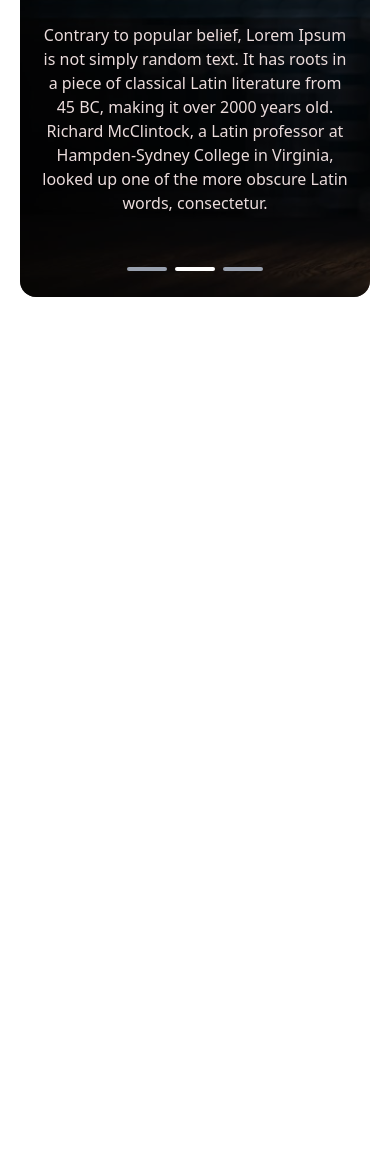
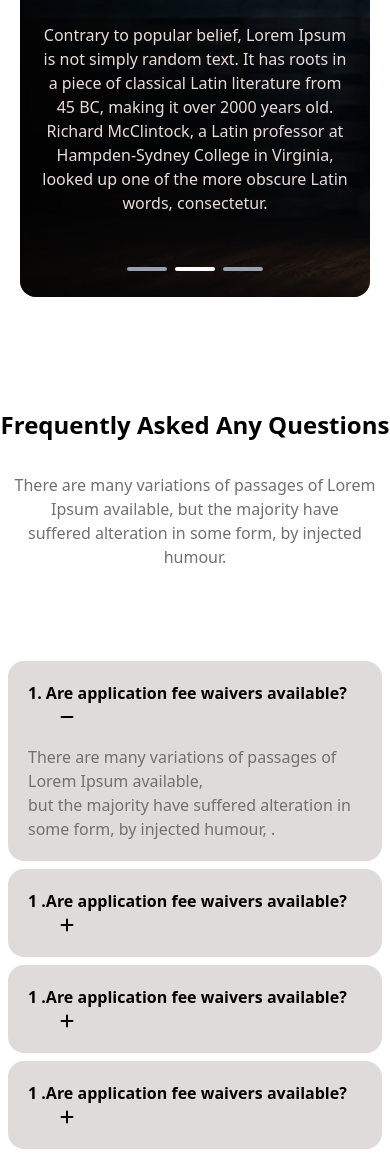
Before and after one commit to EbrahimEh/justice-project, a website: page src/index.html in a window 390 px wide. Shown: the part 4674-5834 px from the top of the page. Before the commit the page ends 5051 px from the top, so only its background shows below. Drawn offline with Linux system fonts and the light colour scheme; a web font is replaced by a local one.

Commit message:
Complete Question Section With Responsive

```diff
--- a/src/index.html
+++ b/src/index.html
@@ -6,6 +6,7 @@
     <meta name="viewport" content="width=device-width, initial-scale=1.0">
     <title>Justice Project</title>
     <link href="./output.css" rel="stylesheet">
+    <link rel="stylesheet" href="https://cdnjs.cloudflare.com/ajax/libs/font-awesome/6.7.2/css/all.min.css" integrity="sha512-Evv84Mr4kqVGRNSgIGL/F/aIDqQb7xQ2vcrdIwxfjThSH8CSR7PBEakCr51Ck+w+/U6swU2Im1vVX0SVk9ABhg==" crossorigin="anonymous" referrerpolicy="no-referrer" />
 
 </head>
 
@@ -139,16 +140,18 @@
                 <p class="text-[#707070]">There are many variations of passages of Lorem Ipsum available, but the
                     majority have <br> suffered alteration in some form, by injected humour.</p>
 
-                <div class="bg-part mt-16 sm:m-10 relative h-[500px] bg-[url('../images/banner.png')] rounded-2xl text-white flex justify-center items-center">
+                <div
+                    class="bg-part mt-16 sm:m-10 relative h-[500px] bg-[url('../images/banner.png')] rounded-2xl text-white flex justify-center items-center">
 
                     <!-- ---bg-overlay -->
-                     <div class="absolute rounded-2xl inset-0 bg-black/60"></div>
+                    <div class="absolute rounded-2xl inset-0 bg-black/60"></div>
 
                     <div class="bg-text relative max-w-4xl justify-items-center">
                         <img class="rounded-full w-20 h-24 border-2" src="../images/Md-Ebrahi.jpeg" alt="">
                         <h3 class="text-2xl font-bold mt-2">Ebrahim EH</h3>
                         <h4 class="">Web-Developer</h4>
-                        <p class="mt-5 text-[#ebdcdc] p-5">Contrary to popular belief, Lorem Ipsum is not simply random text. It has roots in a piece of
+                        <p class="mt-5 text-[#ebdcdc] p-5">Contrary to popular belief, Lorem Ipsum is not simply random
+                            text. It has roots in a piece of
                             classical Latin literature from 45 BC, making it over 2000 years old. Richard McClintock, a
                             Latin professor at Hampden-Sydney College in Virginia, looked up one of the more obscure
                             Latin words, consectetur.</p>
@@ -162,6 +165,32 @@
                 </div>
             </div>
         </section>
+
+
+        <!-- ---Questions Part  -->
+        <section class="max-w-7xl mx-auto mt-28 justify-between justify-items-center">
+            <h2 class="text-2xl md:text-4xl font-bold mb-3">Frequently Asked Any Questions</h2>
+            <p class="text-[#707070] mt-8 text-center">There are many variations of passages of Lorem Ipsum available, but the
+                majority have <br> suffered alteration in some form, by injected humour.</p>
+
+            <div class="flex flex-col md:flex-row mt-16 space-x-5 justify-between items-center">
+                <div class="text w-full md:max-w-[570px] justify-items-center m-5 md:m-0">
+                    <div class="md:mb-14 md:p-5 m-2 p-5 rounded-2xl bg-[#e0dbdb]">
+                        <h3 class="md:text-2xl font-bold">1. Are application fee waivers available? <i class="ml-8 fa-solid fa-minus"></i></h3>
+                    <p class="text-[#707070] mt-4">There are many variations of passages of Lorem Ipsum available, <br> but the majority have suffered alteration in some form, by injected humour, . </p>
+                    </div>
+
+
+                    <div class="md:mb-14 md:p-5 md:text-2xl p-5 m-2  font-bold rounded-2xl bg-[#e0dbdb]">1 .Are application fee waivers available? <i class="fa-solid ml-8 fa-plus"></i></div>
+                    <div class="md:mb-14 md:p-5 md:text-2xl p-5 m-2 font-bold rounded-2xl bg-[#e0dbdb]">1 .Are application fee waivers available? <i class="fa-solid ml-8 fa-plus"></i></div>
+                    <div class="md:mb-14 md:p-5 md:text-2xl p-5 m-2 font-bold rounded-2xl bg-[#e0dbdb]">1 .Are application fee waivers available? <i class="fa-solid ml-8 fa-plus"></i></div>
+                </div>
+
+                <div class="">
+                    <img class="max-w-[570px] mt-10 md:mt-0 w-full h-auto md:max-h-[574px] bg-cover bg-center" src="../images/faq.png" alt="">
+                </div>
+            </div>
+        </section>
     </main>
 
     <footer>
```
Also changed, not shown: src/output.css.
